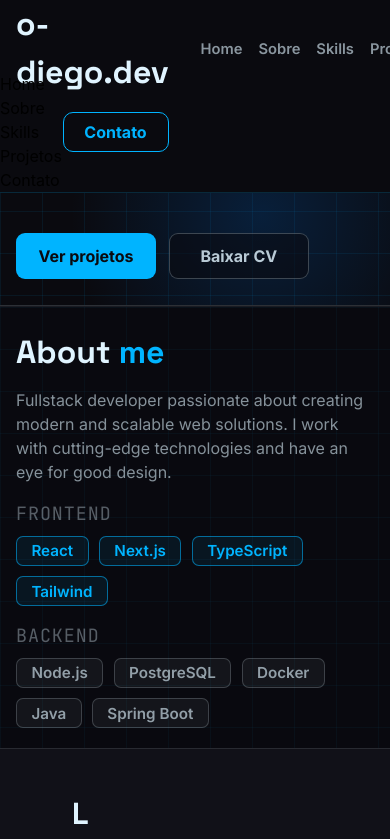
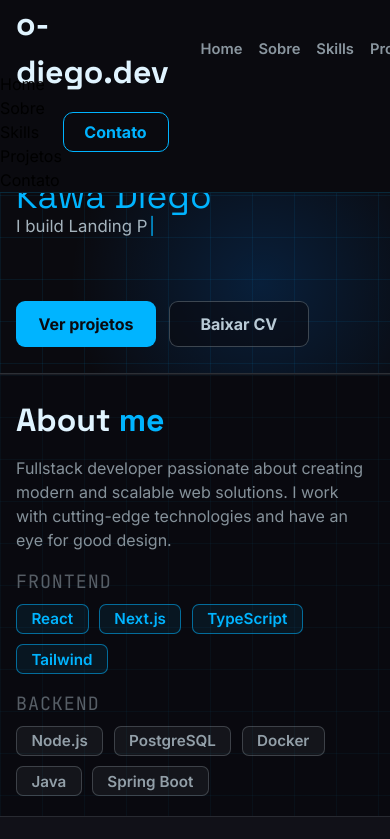
Before and after one commit to Kawa-Diego/portfolio-front, a React (Vite) app: page / in a window 390 px wide. Shown: the top 839 px of the page. Built offline with nearby package versions, Linux system fonts and the light colour scheme.

Commit message:
feat: css now with devices responsivity

```diff
--- a/src/index.css
+++ b/src/index.css
@@ -1,10 +1,27 @@
 @import url("https://fonts.googleapis.com/css2?family=Inter:ital,opsz,wght@0,14..32,100..900;1,14..32,100..900&family=JetBrains+Mono:ital,wght@0,100..800;1,100..800&family=Space+Grotesk:wght@300..700&display=swap");
 @import "tailwindcss";
+
 * {
   margin: 0;
   padding: 0;
+  box-sizing: border-box;
 }
 
 body {
-  font-style: Inter;
+  font-family: Inter, sans-serif;
+  background: #111118;
 }
+
+html {
+  scroll-behavior: smooth;
+}
+
+.app-main {
+  padding-top: 72px;
+}
+
+@media (max-width: 900px) {
+  .app-main {
+    padding-top: 68px;
+  }
+}
```
